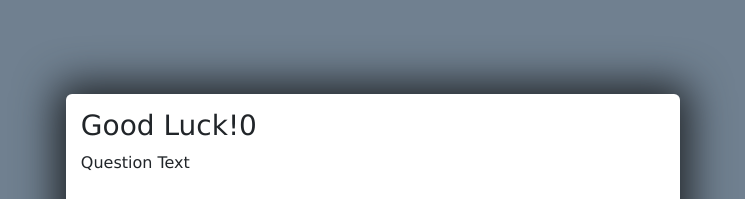
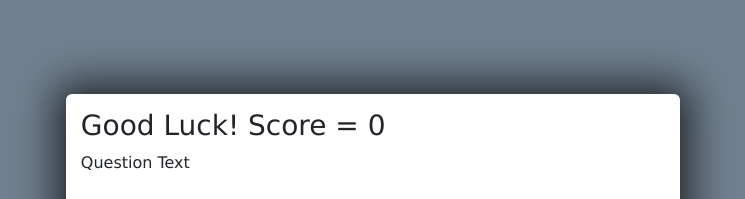
Before and after one commit to Doremus256/CodingChallengeHW3, a plain HTML site: page index.html in a window 1280 px wide. Shown: the part 162-361 px from the top of the page, without its empty margins (267-1012 px from the left). Drawn offline with nearby package versions, Linux system fonts and the light colour scheme.

Commit message:
FINAL push ready to submit

```diff
--- a/script.js
+++ b/script.js
@@ -108,8 +108,8 @@ function saveUser() {
 }
 
 function displayLocalStorage() {
-    var user = localStorage.getItem("userName") || "Good Luck!"
-    var score = localStorage.getItem("userScore") || "0"
+    var user = localStorage.getItem("userName") || "Good Luck!   "
+    var score = localStorage.getItem("userScore") || "Score = 0"
     yourScore.innerText = user + score
 }
 
```
Also changed, not shown: index.html (+0 -13 lines), style.css (line endings or trailing spaces), 1 other file.
